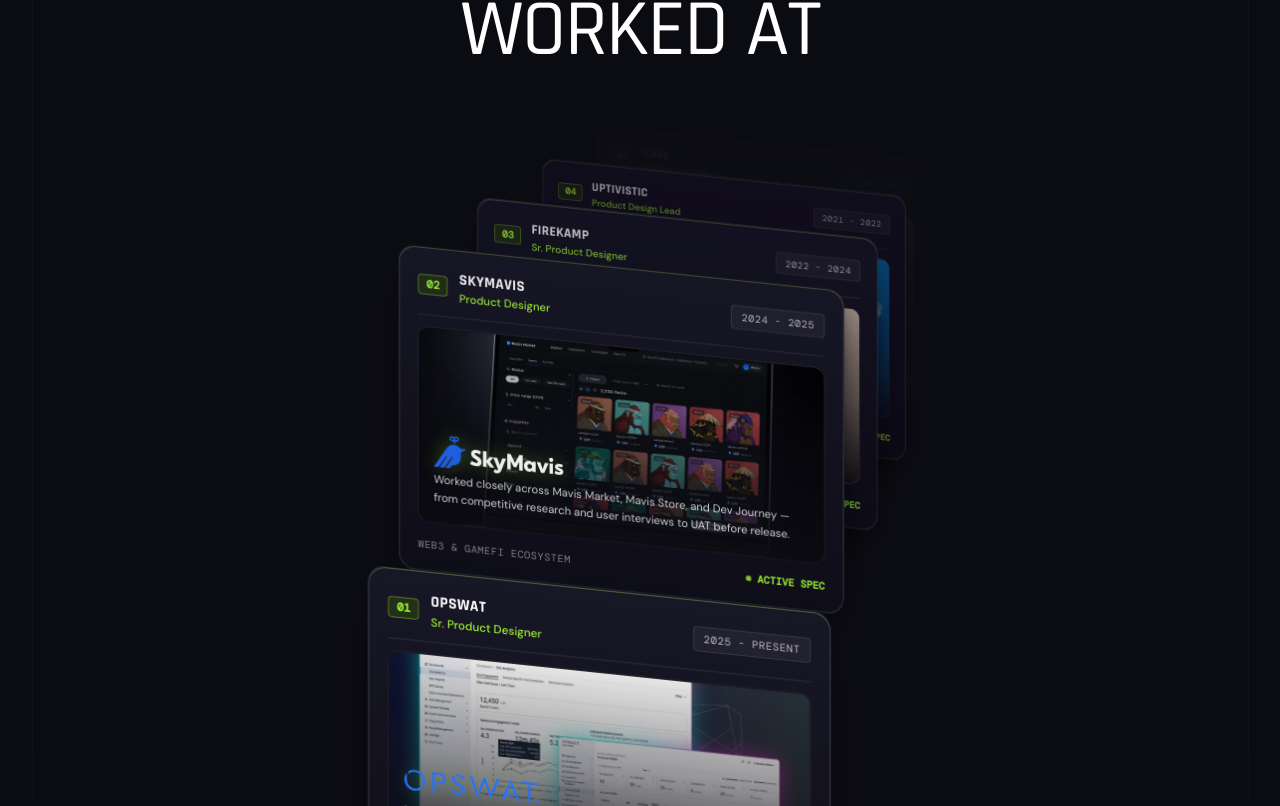
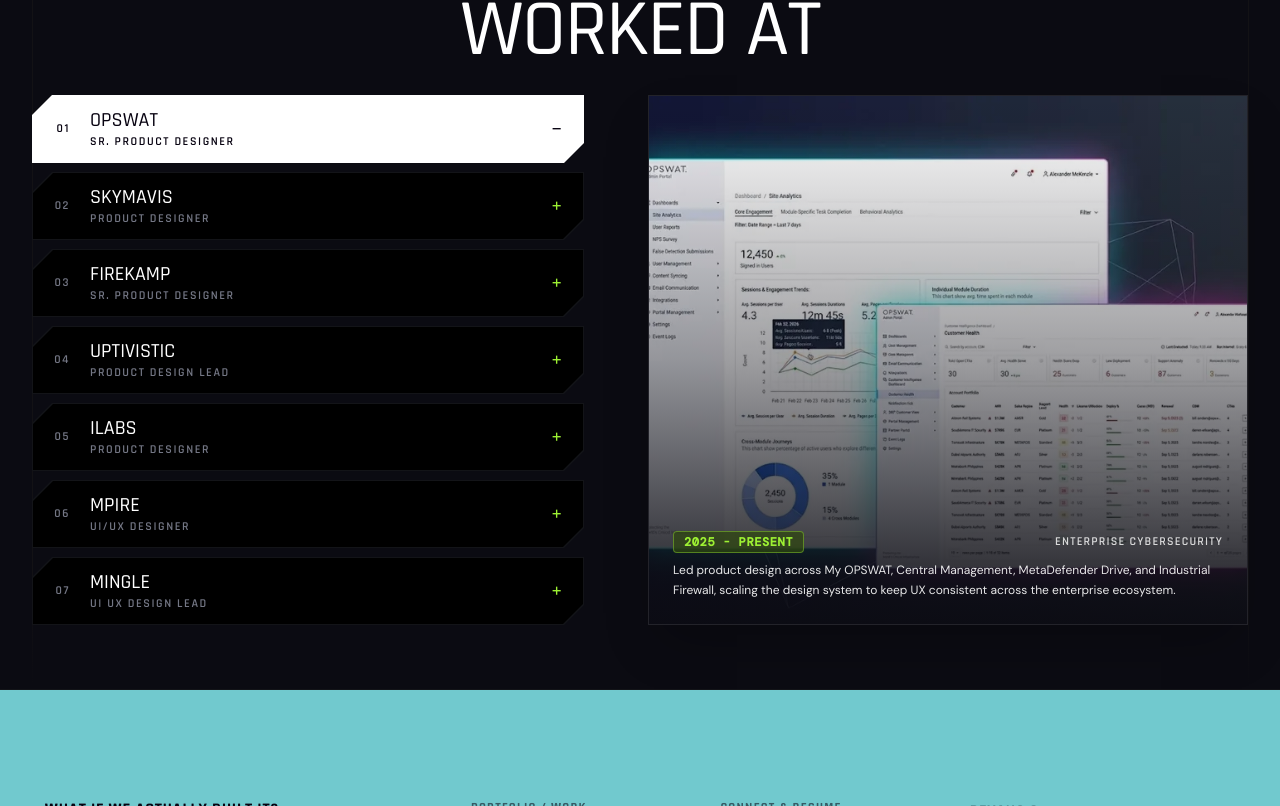
Before and after one commit to devangc006/Portfolio, a React (Vite) app: page / in a window 1280 px wide. Shown: the part 2554-3360 px from the top of the page. Built offline with nearby package versions, Linux system fonts and the light colour scheme; a web font is replaced by a local one.

Commit message:
worked at section

```diff
--- a/index.html
+++ b/index.html
@@ -1,5 +1,5 @@
 <!doctype html>
-<html lang="en">
+<html lang="en" class="dark">
   <head>
     <meta charset="UTF-8" />
     <meta name="viewport" content="width=device-width, initial-scale=1.0" />
--- a/src/components/WorkedAt.jsx
+++ b/src/components/WorkedAt.jsx
@@ -1,82 +1,81 @@
-import React, { useState, useRef, useEffect } from 'react'
+import React, { useId, useState, useEffect } from 'react'
+import { motion, AnimatePresence, useReducedMotion } from 'framer-motion'
 import SharedGridLines from './SharedGridLines'
-import CompanyLogo from './CompanyLogos'
-import CardSwap, { Card } from './CardSwap'
 
 const COMPANIES = [
   {
-    key: 'opswat',
+    id: 'opswat',
     index: '01',
-    name: 'OPSWAT',
-    role: 'Sr. Product Designer',
-    period: '2025 - Present',
-    badge: 'Enterprise Cybersecurity',
+    title: 'OPSWAT',
+    subtitle: 'Sr. Product Designer',
+    year: '2025 - Present',
+    status: 'Enterprise Cybersecurity',
     description:
       'Led product design across My OPSWAT, Central Management, MetaDefender Drive, and Industrial Firewall, scaling the design system to keep UX consistent across the enterprise ecosystem.',
     image: '/images/work/case-study-opswat.webp',
   },
   {
-    key: 'skymavis',
+    id: 'skymavis',
     index: '02',
-    name: 'SkyMavis',
-    role: 'Product Designer',
-    period: '2024 - 2025',
-    badge: 'Web3 & GameFi Ecosystem',
+    title: 'SkyMavis',
+    subtitle: 'Product Designer',
+    year: '2024 - 2025',
+    status: 'Web3 & GameFi Ecosystem',
     description:
       'Worked closely across Mavis Market, Mavis Store, and Dev Journey — from competitive research and user interviews to UAT before release.',
     image: '/images/work/case-study-skymavis.webp',
   },
   {
-    key: 'firekamp',
+    id: 'firekamp',
     index: '03',
-    name: 'FireKamp',
-    role: 'Sr. Product Designer',
-    period: '2022 - 2024',
-    badge: 'Multi-Product Studio',
+    title: 'FireKamp',
+    subtitle: 'Sr. Product Designer',
+    year: '2022 - 2024',
+    status: 'Multi-Product Studio',
     description:
       'Delivered hi-fi visual design across varied product types (time management, weight-loss supplement, call recording, and more), ensuring live products matched the design.',
     image: '/images/work/web-firekamp.webp',
   },
   {
-    key: 'uptivistic',
+    id: 'uptivistic',
     index: '04',
-    name: 'Uptivistic',
-    role: 'Product Design Lead',
-    period: '2021 - 2022',
-    badge: 'Game Design & Visuals',
+    title: 'Uptivistic',
+    subtitle: 'Product Design Lead',
+    year: '2021 - 2022',
+    status: 'Game Design & Visuals',
     description:
       'Led a 4-person design team, turning Game Designer wireframes into hi-fi visual designs while working closely with developers to keep live builds on-spec.',
     image: '/images/work/exploration-almighty-boxxy.webp',
   },
   {
-    key: 'ilabs',
+    id: 'ilabs',
     index: '05',
-    name: 'ILABS',
-    role: 'Product Designer',
-    period: '2020 - 2021',
-    badge: 'Client Product Delivery',
+    title: 'ILABS',
+    subtitle: 'Product Designer',
+    year: '2020 - 2021',
+    status: 'Client Product Delivery',
     description:
       'Partnered directly with client-side POs/PMs across projects, balancing internal/marketing asset production with consistent design quality.',
     image: '/images/work/app-sortly.webp',
   },
   {
-    key: 'mpire',
+    id: 'mpire',
     index: '06',
-    name: 'Mpire',
-    role: 'UI/UX Designer',
-    period: '2019 - 2020',
-    badge: 'Digital & Brand Systems',
+    title: 'Mpire',
+    subtitle: 'UI/UX Designer',
+    year: '2019 - 2020',
+    status: 'Digital & Brand Systems',
     description:
       'Shaped the visual style and produced advertising/print assets for marketing campaigns, working closely with CDs and ADs.',
     image: '/images/work/web-tekcom.webp',
   },
   {
-    key: 'mingle',
+    id: 'mingle',
     index: '07',
-    name: 'Mingle',
-    role: 'UI UX Design Lead',
-    period: '2018 - 2019',
-    badge: 'Social & Consumer Mobile',
+    title: 'Mingle',
+    subtitle: 'UI UX Design Lead',
+    year: '2018 - 2019',
+    status: 'Social & Consumer Mobile',
     description:
       'Led a 13-person team (5 UX/UI + 8 graphic designers) while designing UX/UI end-to-end for the Mingle 2 and Just Say Hi Dating apps.',
     image: '/images/work/app-pcos-cysterhood.webp',
@@ -84,9 +83,10 @@ const COMPANIES = [
 ]
 
 export default function WorkedAt() {
+  const sectionId = useId()
+  const prefersReducedMotion = useReducedMotion()
+  const [activeId, setActiveId] = useState(COMPANIES[0].id)
   const [isMobile, setIsMobile] = useState(false)
-  const [activeCompanyIndex, setActiveCompanyIndex] = useState(0)
-  const cardSwapRef = useRef(null)
 
   useEffect(() => {
     const checkMobile = () => {
@@ -97,153 +97,160 @@ export default function WorkedAt() {
     return () => window.removeEventListener('resize', checkMobile)
   }, [])
 
+  const activeItem = COMPANIES.find((item) => item.id === activeId) || COMPANIES[0]
+
   return (
     <div className="worked-at-stage relative">
-      <section className="worked-at relative">
+      <section
+        id="experience"
+        aria-labelledby={sectionId}
+        className="worked-at relative flex flex-col items-center justify-center w-full min-h-[var(--rb-section-min-h,100vh)] overflow-hidden bg-[#0B0B12] px-4 py-20 sm:px-6 sm:py-24 lg:items-center lg:px-8 lg:py-28"
+      >
         <SharedGridLines hide={isMobile ? [2] : [2, 3, 4, 5]} variant="gradient" />
 
-        {/* Section Heading - Preserved exactly as requested */}
-        <div className="worked-at-heading">
+        {/* Section Heading */}
+        <div className="worked-at-heading mb-12 sm:mb-16 z-10">
           <span className="worked-at-badge font-heading">I’ve been</span>
-          <h2 className="worked-at-title font-heading uppercase text-4xl sm:text-6xl font-bold">
+          <h2
+            id={sectionId}
+            className="worked-at-title font-heading uppercase text-4xl sm:text-6xl font-bold"
+          >
             Worked At
           </h2>
         </div>
 
-        {/* Card Swap Content - ReactBits CardSwap (preset: calm, delay: 6000, speed: 0.6, bounce: 0, hoverSpread: 0) */}
-        <div className="w-full max-w-[900px] mx-auto mt-6 flex flex-col items-center">
-          {/* CardSwap Deck Container */}
-          <div className="w-full h-[460px] sm:h-[520px] md:h-[560px] flex items-center justify-center relative">
-            <CardSwap
-              ref={cardSwapRef}
-              width={isMobile ? 360 : 480}
-              height={isMobile ? 300 : 350}
-              cardDistance={isMobile ? 40 : 60}
-              verticalDistance={isMobile ? 50 : 70}
-              depth={90}
-              skewAmount={6}
-              visibleCards={4}
-              cardRadius={18}
-              delay={6000}
-              speed={0.6}
-              bounce={0}
-              hoverSpread={0}
-              autoplay={true}
-              pauseOnHover={true}
-              draggable={true}
-              onChange={(index) => setActiveCompanyIndex(index)}
-              className="w-full h-full"
-            >
-              {COMPANIES.map((company) => (
-                <Card
-                  key={company.key}
-                  className="p-4 sm:p-5 flex flex-col justify-between border border-white/10 select-none bg-[#12111D]"
-                >
-                  {/* Card Header: Logo/Index, Name, Role & Period */}
-                  <div className="flex items-center justify-between gap-3 pb-3 border-b border-white/10">
-                    <div className="flex items-center gap-3 min-w-0">
-                      <span className="font-mono text-xs font-bold text-[#9DF133] bg-[#2F480F]/50 border border-[#9DF133]/40 px-2 py-0.5 rounded shrink-0">
-                        {company.index}
+        {/* Showcase-1 Block Layout with Curtis Precision Tiles */}
+        <div className="mx-auto w-full max-w-[1400px] z-10 relative">
+          <div className="grid grid-cols-1 lg:grid-cols-[1fr_560px] xl:grid-cols-[1fr_600px] gap-6 lg:gap-12 xl:gap-16 items-start">
+            {/* Left Column: Curtis Precision Tiles */}
+            <div className="flex flex-col gap-[0.5625rem] w-full relative">
+              {COMPANIES.map((item, index) => {
+                const isActive = activeId === item.id
+                return (
+                  <motion.div
+                    key={item.id}
+                    initial={{ opacity: 0, y: 16 * !prefersReducedMotion }}
+                    whileInView={{ opacity: 1, y: 0 }}
+                    viewport={{ once: true }}
+                    transition={{
+                      duration: 0.5,
+                      ease: [0.22, 1, 0.36, 1],
+                      delay: 0.04 * index,
+                    }}
+                    className="worked-at-row w-full"
+                    data-selected={isActive ? 'true' : 'false'}
+                  >
+                    <button
+                      type="button"
+                      onClick={() => setActiveId(item.id)}
+                      aria-pressed={isActive}
+                      data-sfx="true"
+                      className="worked-at-row-button select-none focus-visible:outline-none focus-visible:ring-2 focus-visible:ring-white"
+                    >
+                      {/* Chamfered polygon background and border */}
+                      <span aria-hidden="true" className="worked-at-row-bg" />
+
+                      {/* Smooth Gliding Active Pill with matching polygon cut */}
+                      {isActive && (
+                        <motion.span
+                          layoutId={`${sectionId}-active-background`}
+                          className="absolute inset-0 z-0 pointer-events-none"
+                          style={{
+                            clipPath:
+                              'polygon(0% 20px, 20px 0%, 100% 0%, 100% calc(100% - 20px), calc(100% - 20px) 100%, 0% 100%)',
+                            background: '#ffffff',
+                          }}
+                          transition={
+                            prefersReducedMotion
+                              ? { duration: 0 }
+                              : { type: 'spring', stiffness: 300, damping: 30 }
+                          }
+                        />
+                      )}
+
+                      {/* Index Number */}
+                      <span className="worked-at-row-index">{item.index}</span>
+
+                      {/* Title & Role Stack */}
+                      <span className="worked-at-row-text">
+                        <span className="worked-at-row-title">{item.title}</span>
+                        <span className="worked-at-row-role">{item.subtitle}</span>
                       </span>
-                      <div className="min-w-0">
-                        <h3 className="font-heading font-bold text-base sm:text-lg text-white uppercase tracking-wide truncate">
-                          {company.name}
-                        </h3>
-                        <p className="font-sans text-xs text-[#9DF133] font-medium truncate">
-                          {company.role}
-                        </p>
-                      </div>
-                    </div>
 
-                    <span className="font-mono text-[10px] sm:text-[11px] text-white/70 uppercase tracking-wider shrink-0 bg-white/5 px-2.5 py-1 rounded border border-white/10">
-                      {company.period}
-                    </span>
-                  </div>
+                      {/* Period / Year */}
+                      <span className="worked-at-row-period hidden sm:inline-block">
+                        {item.year}
+                      </span>
 
-                  {/* Card Media (Screenshot) with Dark Gradient Overlay & Details */}
-                  <div className="relative flex-1 rounded-xl overflow-hidden min-h-0 my-3 bg-black/60 border border-white/10">
-                    <img
-                      src={company.image}
-                      alt={company.name}
-                      draggable={false}
-                      className="pointer-events-none absolute inset-0 w-full h-full object-cover"
-                    />
-                    <div className="absolute inset-0 bg-gradient-to-t from-[#0B0B12]/95 via-[#0B0B12]/45 to-black/10" />
-
-                    <div className="absolute bottom-0 inset-x-0 p-3 sm:p-4 text-left">
-                      <div className="h-6 sm:h-7 mb-2 flex items-center">
-                        <CompanyLogo
-                          name={company.key}
-                          className="max-h-5 sm:max-h-6 max-w-[140px] object-contain filter drop-shadow-[0_0_10px_rgba(157,241,51,0.35)]"
-                        />
-                      </div>
-                      <p className="font-sans text-xs text-white/85 line-clamp-2 leading-relaxed">
-                        {company.description}
-                      </p>
-                    </div>
-                  </div>
-
-                  {/* Card Footer: Domain Badge & Status */}
-                  <div className="flex items-center justify-between pt-1 font-mono text-[11px]">
-                    <span className="text-white/50 tracking-wider uppercase truncate mr-2">
-                      {company.badge}
-                    </span>
-                    <span className="text-[#9DF133] flex items-center gap-1.5 font-semibold shrink-0">
-                      <span className="w-1.5 h-1.5 rounded-full bg-[#9DF133] animate-pulse" />
-                      ACTIVE SPEC
-                    </span>
-                  </div>
-                </Card>
-              ))}
-            </CardSwap>
-          </div>
-
-          {/* Interactive Controls & Company Indicators */}
-          <div className="flex flex-col sm:flex-row items-center justify-between gap-4 w-full max-w-[620px] mt-6 px-4">
-            {/* Quick Prev / Next Arrow Controls */}
-            <div className="flex items-center gap-2">
-              <button
-                type="button"
-                data-sfx="true"
-                onClick={() => cardSwapRef.current?.prev()}
-                aria-label="Previous company card"
-                className="w-8 h-8 rounded-lg bg-white/5 border border-white/10 hover:border-[#9DF133]/50 text-white hover:text-[#9DF133] flex items-center justify-center transition-all cursor-pointer font-mono text-sm"
-              >
-                ←
-              </button>
-              <button
-                type="button"
-                data-sfx="true"
-                onClick={() => cardSwapRef.current?.next()}
-                aria-label="Next company card"
-                className="w-8 h-8 rounded-lg bg-white/5 border border-white/10 hover:border-[#9DF133]/50 text-white hover:text-[#9DF133] flex items-center justify-center transition-all cursor-pointer font-mono text-sm"
-              >
-                →
-              </button>
+                      {/* Right Indicator Mark */}
+                      <span className="worked-at-row-mark" aria-hidden="true">
+                        {isActive ? '−' : '+'}
+                      </span>
+                    </button>
+                  </motion.div>
+                )
+              })}
             </div>
 
-            {/* Pagination Indicators */}
-            <div className="flex items-center gap-2">
-              {COMPANIES.map((company, idx) => (
-                <button
-                  key={company.key}
-                  type="button"
-                  data-sfx="true"
-                  onClick={() => cardSwapRef.current?.goTo(idx)}
-                  aria-label={`Jump to ${company.name}`}
-                  className={`h-2 transition-all duration-300 rounded-full cursor-pointer ${
-                    idx === activeCompanyIndex
-                      ? 'w-7 bg-[#9DF133] shadow-[0_0_8px_#9DF133]'
-                      : 'w-2 bg-white/20 hover:bg-white/40'
-                  }`}
-                />
+            {/* Right Column: Showcase Preview Card with Technical Crosshairs & Corner Plus Markers */}
+            <div className="relative order-first mb-6 sm:mb-8 h-[300px] sm:h-[400px] lg:order-0 lg:mb-0 lg:h-[530px] w-full overflow-hidden border border-white/10 bg-[#0B0B12] shadow-2xl">
+              {/* Technical CRT Rules */}
+              <span className="worked-at-crt-rule worked-at-crt-rule--t" aria-hidden="true" />
+              <span className="worked-at-crt-rule worked-at-crt-rule--b" aria-hidden="true" />
+              <span className="worked-at-crt-rule worked-at-crt-rule--l" aria-hidden="true" />
+              <span className="worked-at-crt-rule worked-at-crt-rule--r" aria-hidden="true" />
+
+              {/* Corner Plus Signs */}
+              {['tl', 'tr', 'br', 'bl'].map((pos) => (
+                <svg
+                  key={pos}
+                  className={`worked-at-crt-plus worked-at-crt-plus--${pos}`}
+                  viewBox="0 0 8 8"
+                  fill="none"
+                  aria-hidden="true"
+                >
+                  <path
+                    d="M4.5 3.5H7V4.5H4.5V7H3.5V4.5H1V3.5H3.5V1H4.5V3.5Z"
+                    fill="currentColor"
+                  />
+                </svg>
               ))}
+
+              {/* Showcase-1 Animated Slide-Up Image */}
+              <AnimatePresence initial={false}>
+                {activeItem && (
+                  <motion.img
+                    key={activeItem.id}
+                    src={activeItem.image}
+                    alt={activeItem.title}
+                    width={880}
+                    height={660}
+                    decoding="async"
+                    initial={prefersReducedMotion ? { opacity: 0 } : { y: '60%' }}
+                    animate={prefersReducedMotion ? { opacity: 1 } : { y: 0 }}
+                    transition={{ duration: 0.6, ease: [0.22, 1, 0.36, 1] }}
+                    className="absolute inset-0 h-full w-full object-cover"
+                  />
+                )}
+              </AnimatePresence>
+
+              {/* Dark Gradient Overlay & Technical Details */}
+              <div className="absolute inset-0 bg-gradient-to-t from-[#0B0B12]/95 via-[#0B0B12]/40 to-transparent pointer-events-none z-10" />
+
+              <div className="absolute bottom-0 inset-x-0 p-5 sm:p-6 text-left z-20 pointer-events-none">
+                <div className="flex items-center justify-between gap-3 mb-2">
+                  <span className="font-mono text-xs font-bold text-[#9DF133] bg-[#2F480F]/70 border border-[#9DF133]/40 px-2.5 py-0.5 rounded uppercase tracking-wider">
+                    {activeItem.year}
+                  </span>
+                  <span className="font-heading text-xs font-semibold text-white/80 uppercase tracking-widest">
+                    {activeItem.status}
+                  </span>
+                </div>
+                <p className="font-sans text-xs sm:text-sm text-white/90 leading-relaxed line-clamp-2">
+                  {activeItem.description}
+                </p>
+              </div>
             </div>
-
-            {/* Prompt hint */}
-            <span className="font-mono text-[10px] sm:text-[11px] text-white/40 uppercase tracking-widest text-center">
-              DRAG OR CLICK TO SWAP
-            </span>
           </div>
         </div>
       </section>
--- a/src/index.css
+++ b/src/index.css
@@ -1,4 +1,5 @@
 @import "tailwindcss";
+@custom-variant dark (&:where(.dark, .dark *));
 @import "./styles/devang.css";
 @import "./styles/sterling-nav.css";
 
--- a/src/styles/devang.css
+++ b/src/styles/devang.css
@@ -202,7 +202,6 @@ body {
 
 .worked-at {
   background-color: #0B0B12 !important;
-  color: #ffffff !important;
   min-height: 100vh;
   padding: 6rem 2rem 4rem !important;
 }
--- a/src/styles/sections.css
+++ b/src/styles/sections.css
@@ -1826,14 +1826,27 @@
   line-height: 1;
   transition: color 0.3s ease-out;
 }
+.worked-at-row-period {
+  font-family: var(--font-heading);
+  letter-spacing: 0.0975rem;
+  text-transform: uppercase;
+  color: var(--text-grey-1);
+  font-size: 0.75rem;
+  font-weight: 600;
+  line-height: 1;
+  transition: color 0.3s ease-out;
+  margin-right: 0.75rem;
+}
 .worked-at-row-mark {
   font-family: var(--font-mono);
   color: var(--primary-green-neon);
   flex-shrink: 0;
-  font-size: 1rem;
+  font-size: 1.125rem;
   line-height: 1;
   transition: color 0.3s ease-out;
-  display: none;
+  display: flex;
+  align-items: center;
+  justify-content: center;
 }
 .worked-at-row-button:hover .worked-at-row-bg:after {
   background: var(--primary-green-neon);
@@ -1849,7 +1862,11 @@
 .worked-at-row-button:hover .worked-at-row-mark,
 .worked-at-row[data-selected="true"] .worked-at-row-mark,
 .worked-at-row-button:hover .worked-at-row-index,
-.worked-at-row-button:hover .worked-at-row-role {
+.worked-at-row[data-selected="true"] .worked-at-row-index,
+.worked-at-row-button:hover .worked-at-row-role,
+.worked-at-row[data-selected="true"] .worked-at-row-role,
+.worked-at-row-button:hover .worked-at-row-period,
+.worked-at-row[data-selected="true"] .worked-at-row-period {
   color: var(--text-black, #070210);
 }
 .worked-at-row-panel {
```
